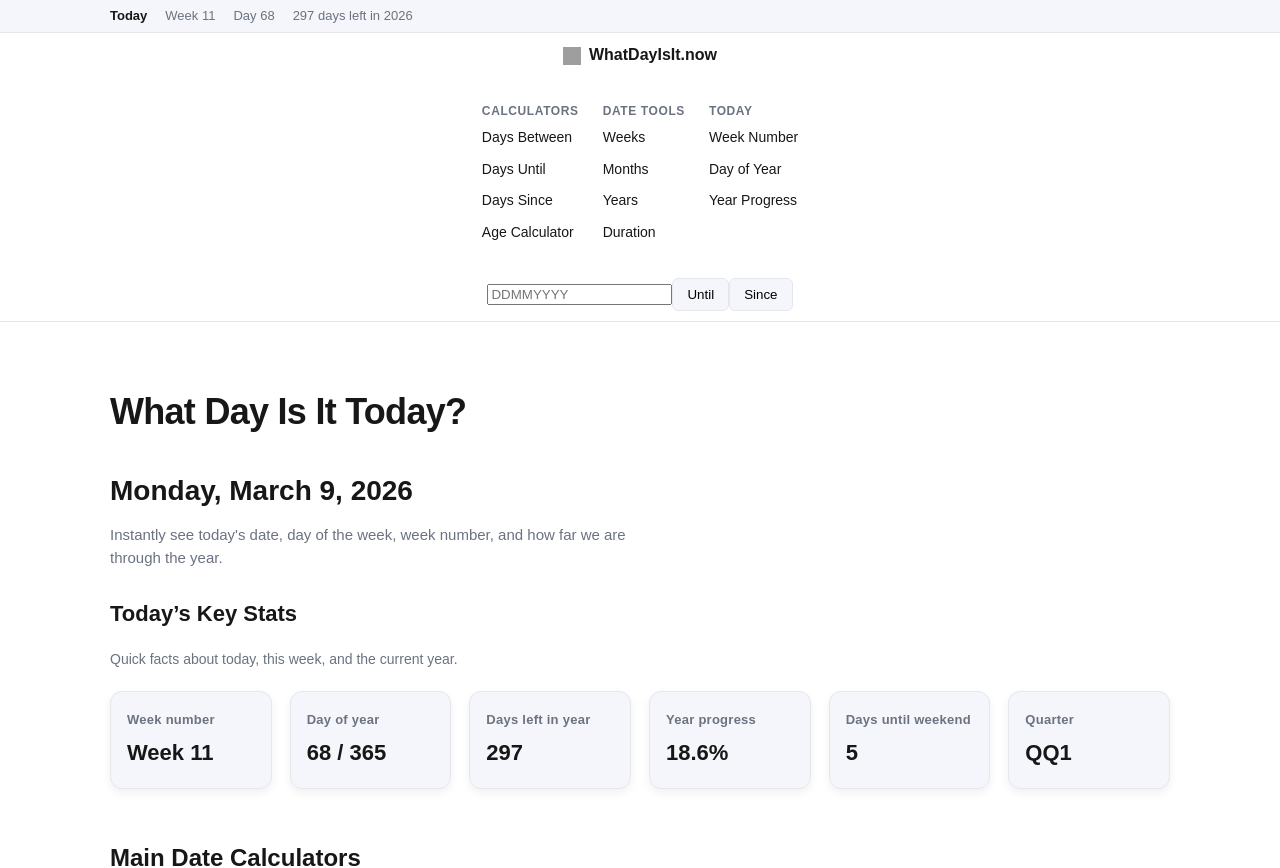
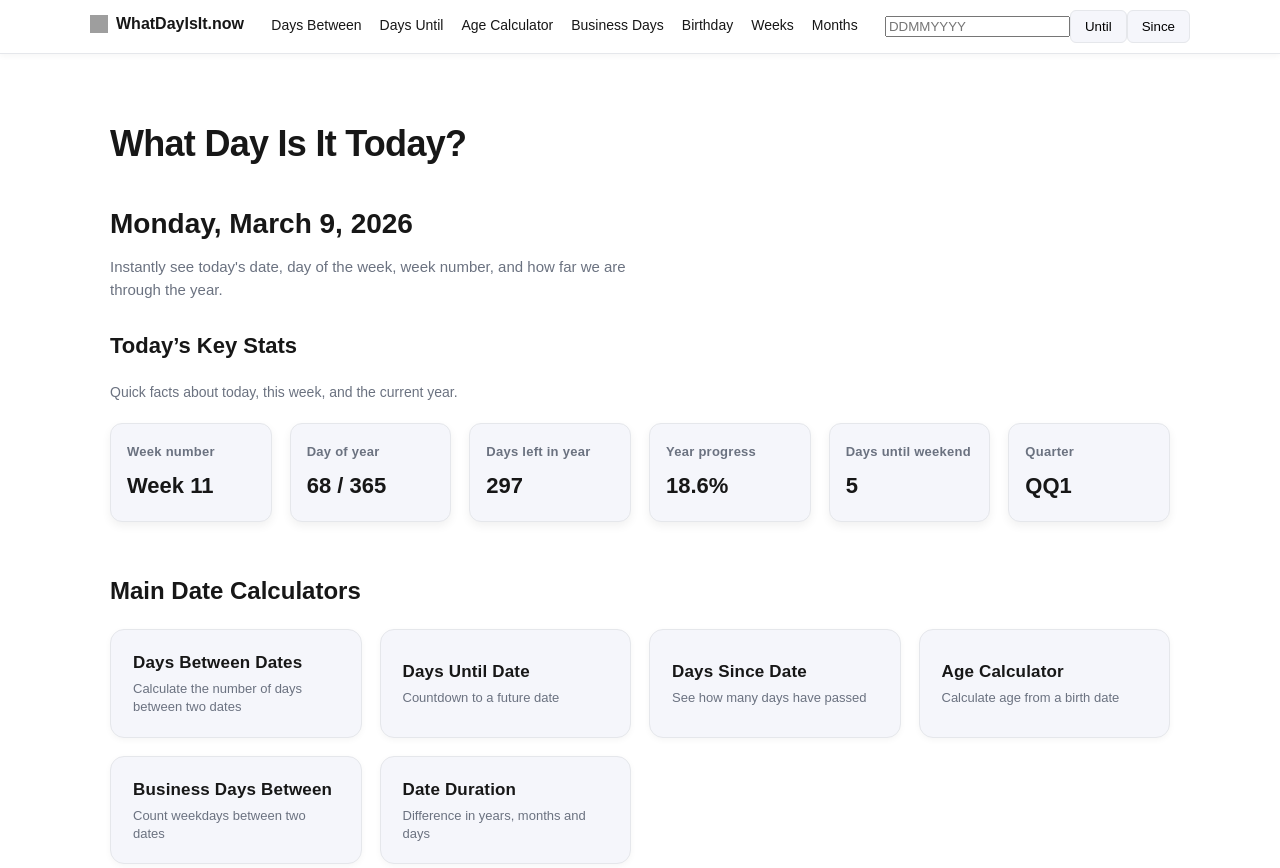
Before and after one commit to bosmeel/whatdayisit-now, a Next.js app: page / in a window 1280 px wide. Shown: the top 868 px of the page. Built offline with nearby package versions, Linux system fonts and the light colour scheme; grey boxes are pictures that could not be loaded.

Commit message:
UI update: simplified navigation, removed StickyTimeBar, improved header styling and spacing

```diff
--- a/app/globals.css
+++ b/app/globals.css
@@ -76,6 +76,9 @@ a:hover{
   position:sticky;
   top:0;
   z-index:50;
+
+box-shadow:0 2px 6px rgba(0,0,0,0.04);
+backdrop-filter:saturate(180%) blur(6px);
 }
 
 .header-inner{
@@ -107,28 +110,16 @@ a:hover{
 .main-nav{
   display:flex;
   flex-wrap:wrap;
-  gap:24px;
-}
-
-.nav-group{
-  display:flex;
-  flex-direction:column;
-  gap:4px;
-}
-
-.nav-title{
-  font-size:12px;
-  font-weight:700;
-  color:var(--muted);
-  letter-spacing:.05em;
-  text-transform:uppercase;
+  gap:10px 18px;
+  align-items:center;
 }
 
 .nav-link{
   font-size:14px;
-  padding:2px 0;
+  padding:4px 0;
   border-bottom:2px solid transparent;
   transition:all .15s ease;
+  white-space:nowrap;
 }
 
 .nav-link:hover{
@@ -143,14 +134,13 @@ a:hover{
 @media (min-width:900px){
 
   .header-inner{
-    display:flex;
+    display:grid;
+    grid-template-columns:auto 1fr auto;
     align-items:center;
-    justify-content:space-between;
-    gap:30px;
+    gap:24px;
   }
 
   .main-nav{
-    flex:1;
     justify-content:center;
   }
 
--- a/app/layout.tsx
+++ b/app/layout.tsx
@@ -1,7 +1,6 @@
 import Link from "next/link";
 import type { Metadata } from "next";
 import "./globals.css";
-import StickyTimeBar from "@/components/StickyTimeBar";
 import QuickDateJump from "@/components/QuickDateJump";
 
 export const metadata: Metadata = {
@@ -53,31 +52,19 @@ export default function RootLayout({
   children: React.ReactNode;
 }) {
 
-  const primaryTools = [
+  const navLinks = [
     { href: "/days-between", label: "Days Between" },
     { href: "/days-until", label: "Days Until" },
-    { href: "/days-since", label: "Days Since" },
     { href: "/age-calculator", label: "Age Calculator" },
-  ];
-
-  const dateTools = [
+    { href: "/business-days-between", label: "Business Days" },
+    { href: "/what-day-was-i-born", label: "Birthday" },
     { href: "/weeks-between", label: "Weeks" },
     { href: "/months-between", label: "Months" },
-    { href: "/years-between", label: "Years" },
-    { href: "/date-duration", label: "Duration" },
-  ];
-
-  const todayTools = [
-    { href: "/week-number", label: "Week Number" },
-    { href: "/day-of-year", label: "Day of Year" },
-    { href: "/year-progress", label: "Year Progress" },
   ];
 
   return (
     <html lang="en" suppressHydrationWarning>
       <body>
-
-        <StickyTimeBar />
 
         <header className="site-header">
 
@@ -97,12 +84,7 @@ export default function RootLayout({
             </div>
 
             <nav className="main-nav" aria-label="Main navigation">
-
-              <div className="nav-group">
-
-                <span className="nav-title">Calculators</span>
-
-                {primaryTools.map((item) => (
+              {navLinks.map((item) => (
                 <Link
                   key={item.href}
                   href={item.href}
@@ -111,41 +93,6 @@ export default function RootLayout({
                   {item.label}
                 </Link>
               ))}
-
-              </div>
-
-              <div className="nav-group">
-
-                <span className="nav-title">Date Tools</span>
-
-                {dateTools.map((item) => (
-                  <Link
-                    key={item.href}
-                    href={item.href}
-                    className="nav-link"
-                  >
-                    {item.label}
-                  </Link>
-                ))}
-
-              </div>
-
-              <div className="nav-group">
-
-                <span className="nav-title">Today</span>
-
-                {todayTools.map((item) => (
-                  <Link
-                    key={item.href}
-                    href={item.href}
-                    className="nav-link"
-                  >
-                    {item.label}
-                  </Link>
-                ))}
-
-              </div>
-
             </nav>
 
             <QuickDateJump />
```
Lines whose indentation alone changed are shown as unchanged.
